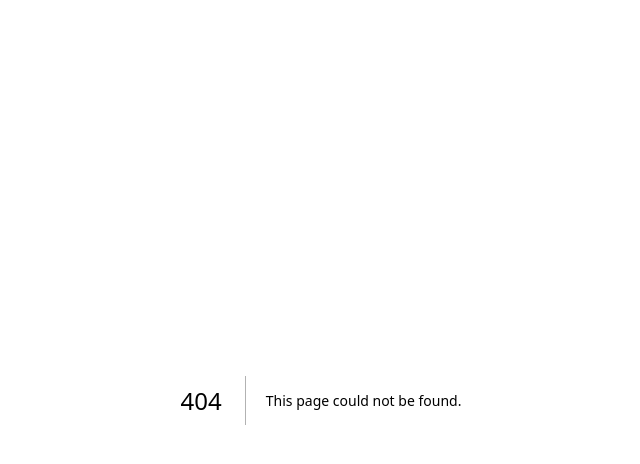
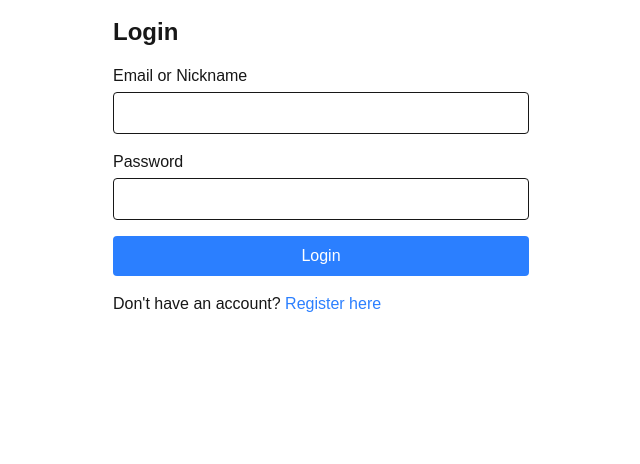
Before and after one commit to WycliffeAlphus/social-network, a Next.js app in the folder frontend/: page /login in a window 1280 px wide. Before the commit this address had no page. Shown: the top 464 px of the page, without its empty margins (319-959 px from the left). Built offline with nearby package versions, Linux system fonts and the light colour scheme.

Commit message:
feat: add login page ui

```diff
--- /dev/null
+++ b/frontend/src/app/login/page.js
@@ -0,0 +1,95 @@
+"use client"
+
+import { useState } from 'react'
+import { useRouter } from 'next/navigation'
+import Link from 'next/link'
+import { showFieldError } from '@/lib/auth'
+
+export default function Login() {
+  const [emailOrNickname, setEmailOrNickname] = useState('')
+  const [password, setPassword] = useState('')
+  const [error, setError] = useState('')
+  const router = useRouter()
+
+  const handleSubmit = async (e) => {
+    e.preventDefault()
+    setError('')
+
+    try {
+      const response = await fetch('http://localhost:8080/api/login', {
+        method: 'POST',
+        headers: {
+          'Content-Type': 'application/json',
+        },
+        body: JSON.stringify({ emailOrNickname, password }),
+        credentials: 'include',
+      })
+
+      if (!response.ok) {
+        const data = await response.json();
+
+        if (data.LoginId) {
+          showFieldError('email-or-nickname', data.LoginId);
+          return
+        }
+        if (data.Password) {
+          showFieldError('login-password', data.Password);
+        }
+      }
+
+      // const data = await response.json()
+      // console.log('Login successful:', data)
+      if (response.ok) {
+        router.push('/') // redirect to home page after login
+      }
+    } catch (err) {
+      setError('Invalid credentials')
+      console.error('Login error:', err)
+    }
+  }
+
+  return (
+    <div className="container mx-auto p-4 max-w-md">
+      <h1 className="text-2xl font-bold mb-4">Login</h1>
+      {error && <p className="text-red-500 mb-4">{error}</p>}
+      <form onSubmit={handleSubmit} className="space-y-4">
+        <div>
+          <label className="block mb-1">Email or Nickname</label>
+          <input
+            type="text"
+            value={emailOrNickname}
+            onChange={(e) => setEmailOrNickname(e.target.value)}
+            className="w-full p-2 border rounded"
+            id="email-or-nickname"
+            required
+          />
+          <div id="email-or-nickname-error" className="text-red-500"></div>
+        </div>
+        <div>
+          <label className="block mb-1">Password</label>
+          <input
+            type="password"
+            value={password}
+            onChange={(e) => setPassword(e.target.value)}
+            className="w-full p-2 border rounded"
+            id="login-password"
+            required
+          />
+          <div id="login-password-error" className="text-red-500"></div>
+        </div>
+        <button
+          type="submit"
+          className="w-full bg-blue-500 text-white p-2 rounded hover:bg-blue-600"
+        >
+          Login
+        </button>
+      </form>
+      <p className="mt-4">
+        Don't have an account?{' '}
+        <Link href="/register" className="text-blue-500 hover:underline">
+          Register here
+        </Link>
+      </p>
+    </div>
+  )
+}
```
